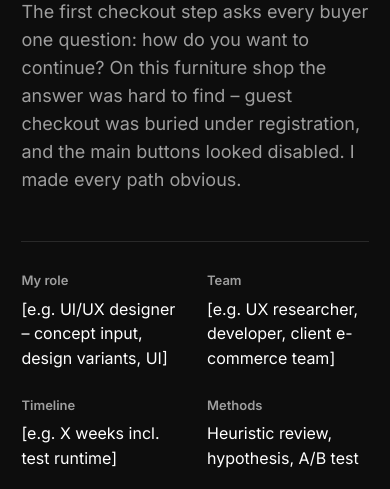
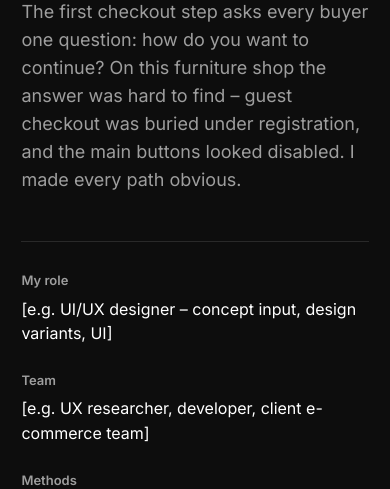
Before and after one commit to philipppomplun/philipppomplun.github.io, a plain HTML site: page checkout.html in a window 390 px wide. Shown: the part 355-844 px from the top of the page. Drawn offline with Linux system fonts and the light colour scheme.

Commit message:
Remove timeline from case study facts
Co-Authored-By: Claude Opus 5.5 <noreply@anthropic.com>
Claude-Session: https://claude.ai/code/session_01VCpzXNqt47KCJFf8eSNXAM

```diff
--- a/checkout.html
+++ b/checkout.html
@@ -54,7 +54,6 @@
     <dl class="facts reveal">
       <div><dt>My role</dt><dd>[e.g. UI/UX designer – concept input, design variants, UI]</dd></div>
       <div><dt>Team</dt><dd>[e.g. UX researcher, developer, client e-commerce team]</dd></div>
-      <div><dt>Timeline</dt><dd>[e.g. X weeks incl. test runtime]</dd></div>
       <div><dt>Methods</dt><dd>Heuristic review, hypothesis, A/B test</dd></div>
     </dl>
 
--- a/style.css
+++ b/style.css
@@ -204,7 +204,7 @@
   .cs-head{padding:96px 0 48px;display:flex;flex-direction:column;gap:24px}
   .cs-head h1{font-size:clamp(44px,6vw,80px)}
   .cs-head p{font-size:clamp(18px,1.7vw,22px);color:var(--muted);max-width:880px}
-  .facts{display:grid;grid-template-columns:repeat(4,1fr);gap:24px;border-top:1px solid var(--line);border-bottom:1px solid var(--line);padding:28px 0}
+  .facts{display:grid;grid-template-columns:repeat(3,1fr);gap:24px;border-top:1px solid var(--line);border-bottom:1px solid var(--line);padding:28px 0}
   .facts dt{font-size:13px;font-weight:600;color:var(--muted);margin-bottom:6px}
   .facts dd{font-size:16px}
   .compare{display:grid;grid-template-columns:1fr 1fr;gap:24px;margin-top:48px;align-items:start}
@@ -271,7 +271,7 @@
     .compare.mobile .shot{flex:0 0 min(62%,300px);scroll-snap-align:start}
     .cs-body{grid-template-columns:1fr;gap:40px}
     .toc{display:none}
-    .facts{grid-template-columns:1fr 1fr}
+    .facts{grid-template-columns:1fr}
     .tldr{grid-template-columns:1fr}
     .changes{grid-template-columns:1fr}
   }
```
Also changed, not shown: boat-listing.html (+0 -1 lines), color-filter.html (+0 -1 lines), location-map.html (+0 -1 lines), pds-redesign.html (+0 -1 lines).
